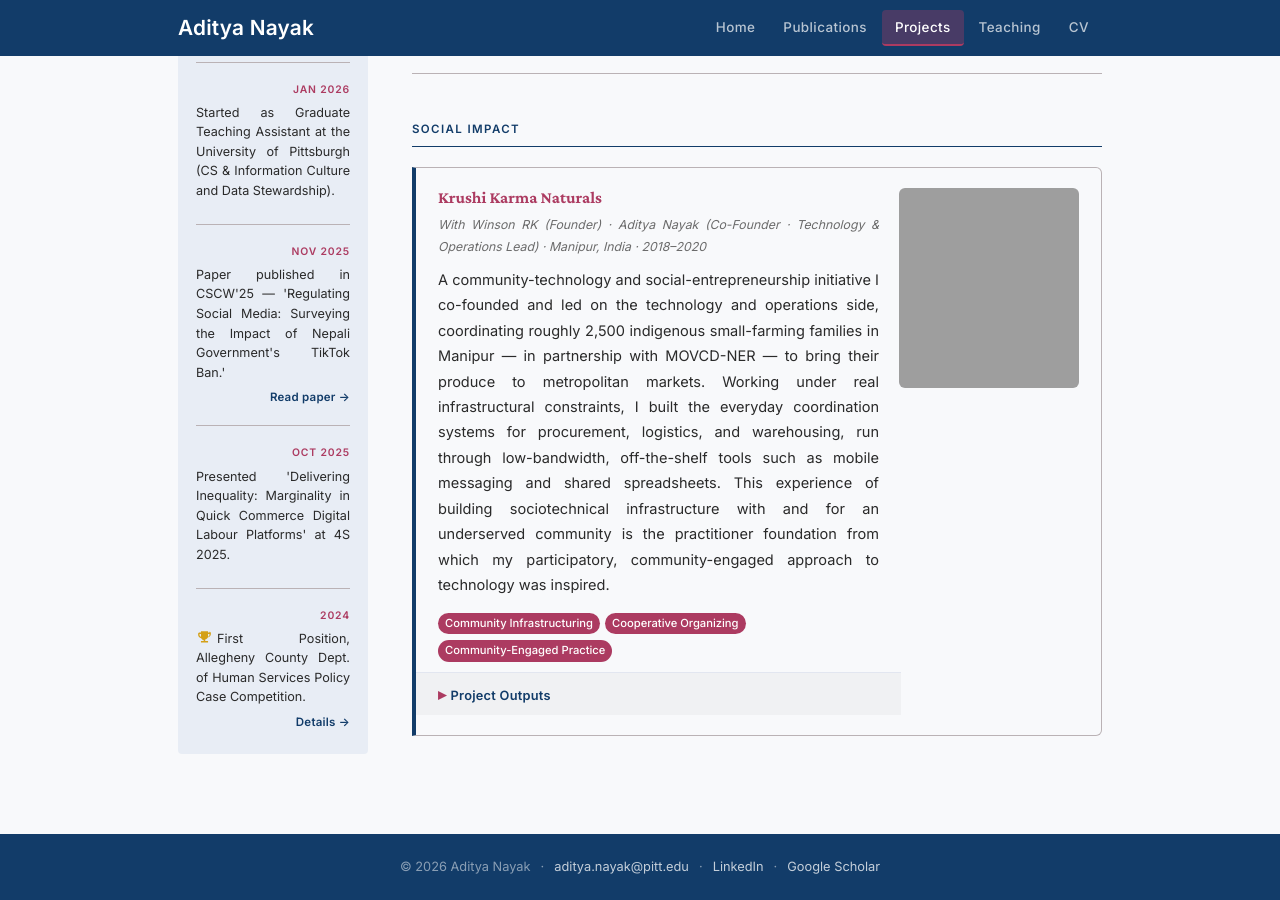
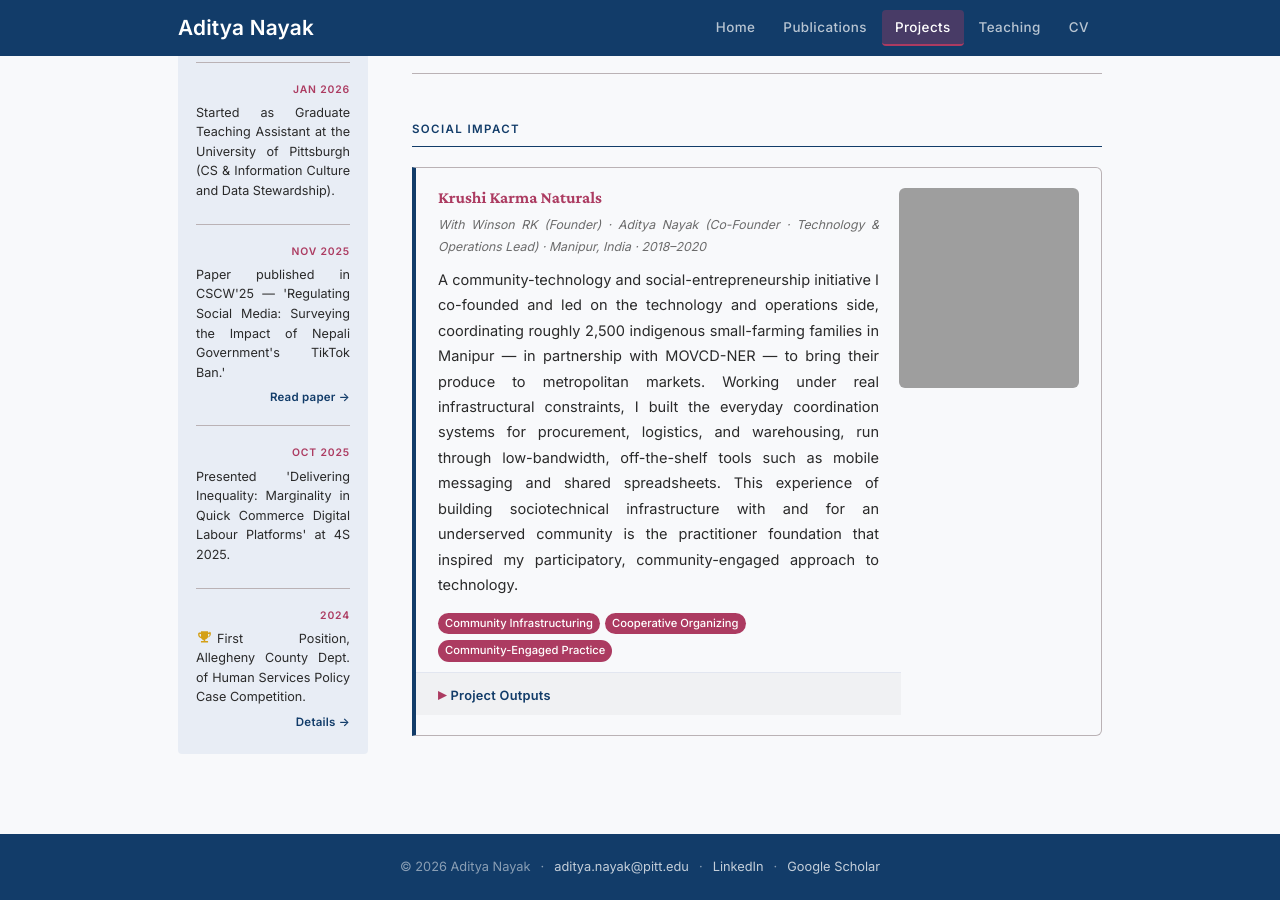
Before and after one commit to adityanayak-info/adityanayak-info.github.io, a Jekyll site: the page built from projects.md, in a window 1280 px wide and 900 px high, scrolled down 2253 px. Built offline with Jekyll 4.4.1, drawn with Linux system fonts in a browser that asks for light colours; grey boxes are pictures that could not be loaded.

Commit message:
Update projects.md

```diff
--- a/projects.md
+++ b/projects.md
@@ -171,7 +171,7 @@ permalink: /projects/
   <div class="project-card-body">
     <h3><a href="https://www.facebook.com/krushinaturals826" class="project-card-link" target="_blank" rel="noopener">Krushi Karma Naturals</a></h3>
     <p class="project-meta">With Winson RK (Founder) · Aditya Nayak (Co-Founder · Technology &amp; Operations Lead) · Manipur, India · 2018–2020</p>
-    <p>A community-technology and social-entrepreneurship initiative I co-founded and led on the technology and operations side, coordinating roughly 2,500 indigenous small-farming families in Manipur — in partnership with MOVCD-NER — to bring their produce to metropolitan markets. Working under real infrastructural constraints, I built the everyday coordination systems for procurement, logistics, and warehousing, run through low-bandwidth, off-the-shelf tools such as mobile messaging and shared spreadsheets. This experience of building sociotechnical infrastructure with and for an underserved community is the practitioner foundation from which my participatory, community-engaged approach to technology was inspired.</p>
+    <p>A community-technology and social-entrepreneurship initiative I co-founded and led on the technology and operations side, coordinating roughly 2,500 indigenous small-farming families in Manipur — in partnership with MOVCD-NER — to bring their produce to metropolitan markets. Working under real infrastructural constraints, I built the everyday coordination systems for procurement, logistics, and warehousing, run through low-bandwidth, off-the-shelf tools such as mobile messaging and shared spreadsheets. This experience of building sociotechnical infrastructure with and for an underserved community is the practitioner foundation that inspired my participatory, community-engaged approach to technology.</p>
     <span class="project-tag">Community Infrastructuring</span><span class="project-tag">Cooperative Organizing</span><span class="project-tag">Community-Engaged Practice</span>
     <details class="project-outputs">
       <summary>Project Outputs</summary>
```
